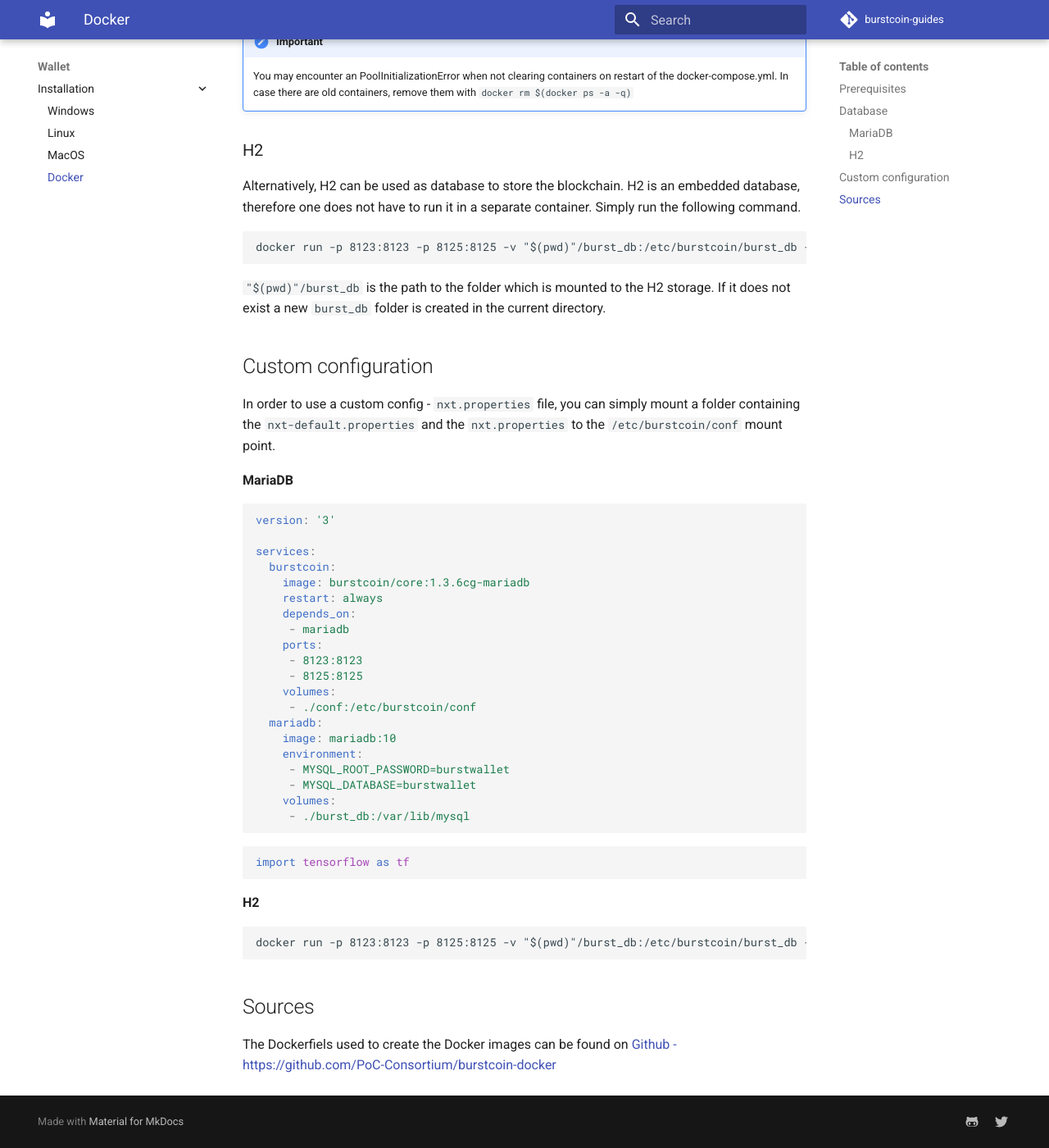
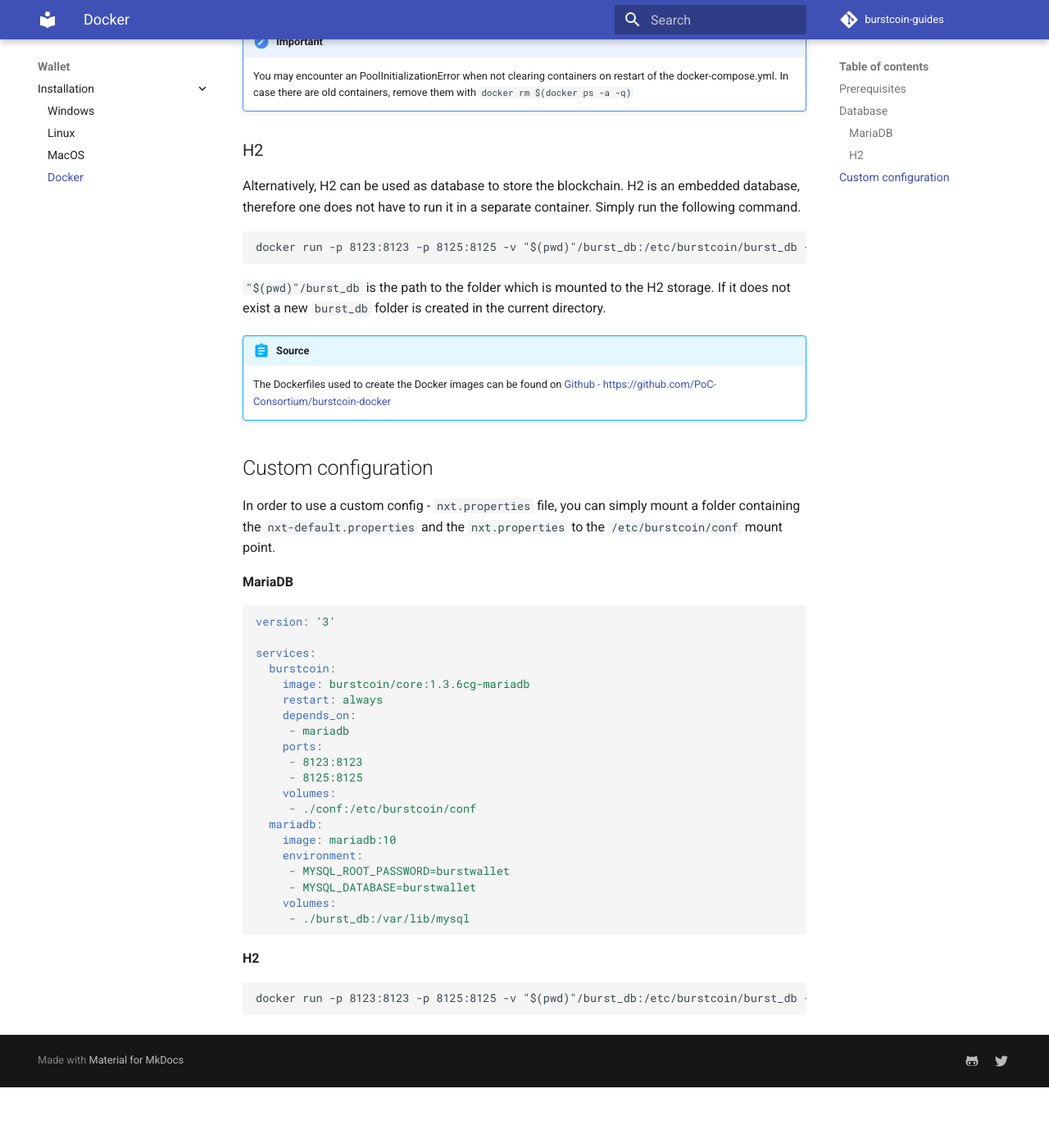
Before and after one commit to ths93/burstcoin-guides, an MkDocs documentation site: the page built from docs/wallet/install/docker.md, in a window 1280 px wide and 1400 px high, scrolled down 1386 px. Shown: the whole window at 82% size. Built offline with MkDocs 1.6.1 and Material for MkDocs 9.7.7, drawn with Linux system fonts in a browser that asks for light colours; comment, search, counter and statistics services are not loaded; old or Windows-style settings are respelled for this version of MkDocs; after the commit the page ends 2712 px from its top, so only the background shows below that.

Commit message:
admonition changes

````diff
--- a/docs/wallet/install/docker.md
+++ b/docs/wallet/install/docker.md
@@ -55,6 +55,9 @@
 
 `"$(pwd)"/burst_db` is the path to the folder which is mounted to the H2 storage. If it does not exist a new `burst_db` folder is created in the current directory.
 
+!!! abstract "Source"
+    The Dockerfiles used to create the Docker images can be found on [Github - https://github.com/PoC-Consortium/burstcoin-docker](https://github.com/PoC-Consortium/burstcoin-docker)
+
 ## Custom configuration
 
 In order to use a custom config - `nxt.properties` file, you can simply mount a folder containing the `nxt-default.properties` and the `nxt.properties` to the `/etc/burstcoin/conf` mount point.
@@ -84,16 +87,8 @@
      - ./burst_db:/var/lib/mysql
 ```
 
-``` python
-import tensorflow as tf
-```
-
 **H2**
 
 ```
 docker run -p 8123:8123 -p 8125:8125 -v "$(pwd)"/burst_db:/etc/burstcoin/burst_db -v "$(pwd)"/conf:/etc/burstcoin/conf -d burstcoin/core:1.3.6cg-h2
 ```
-
-## Sources
-
-The Dockerfiels used to create the Docker images can be found on [Github - https://github.com/PoC-Consortium/burstcoin-docker](https://github.com/PoC-Consortium/burstcoin-docker)
````
